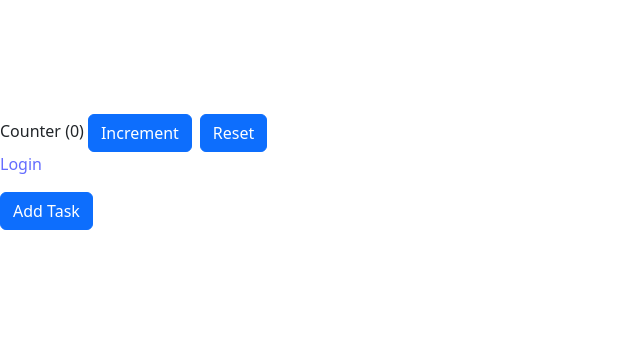
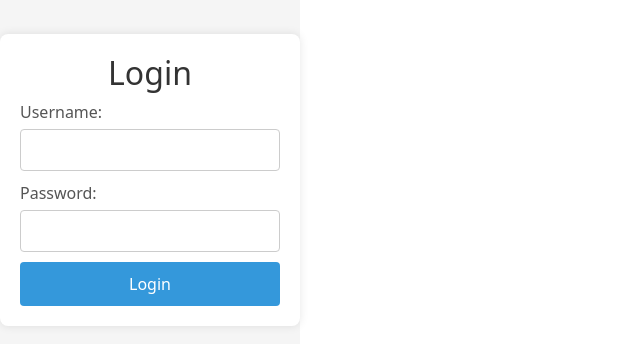
Before and after one commit to mukeshkr123/REACT_DEV_NOTES, a React (Vite) app: page /login in a window 1280 px wide. Shown: the part 220-564 px from the top of the page, without its empty margins (0-640 px from the left). Built offline with nearby package versions, Linux system fonts and the light colour scheme.

Commit message:
Setting Up Routing

```diff
--- a/package.json
+++ b/package.json
@@ -16,6 +16,7 @@
     "bootstrap": "^5.3.2",
     "react": "^18.2.0",
     "react-dom": "^18.2.0",
+    "react-router-dom": "^6.10.0",
     "simple-zustand-devtools": "^1.1.0",
     "zustand": "^4.4.6"
   },
--- a/src/main.tsx
+++ b/src/main.tsx
@@ -1,17 +1,21 @@
 import { QueryClient, QueryClientProvider } from "@tanstack/react-query";
+import { ReactQueryDevtools } from "@tanstack/react-query-devtools";
 import "bootstrap/dist/css/bootstrap.css";
 import React from "react";
 import ReactDOM from "react-dom/client";
-import App from "./App.tsx";
 import "./index.css";
-import { ReactQueryDevtools } from "@tanstack/react-query-devtools";
+
+import router from "./routing/routes.tsx";
 
 const queryClient = new QueryClient();
+
+import { RouterProvider } from "react-router-dom";
 
 ReactDOM.createRoot(document.getElementById("root")!).render(
   <React.StrictMode>
     <QueryClientProvider client={queryClient}>
-      <App />
+      <RouterProvider router={router} />
+
       <ReactQueryDevtools initialIsOpen={false} />
     </QueryClientProvider>
   </React.StrictMode>
--- /dev/null
+++ b/src/pages/home/HomePage.tsx
@@ -0,0 +1,21 @@
+import "./home.module.css"; // Import your stylesheet
+
+const HomePage = () => {
+  return (
+    <div className="home-page">
+      <header>
+        <h1>Welcome to My Website</h1>
+        <p>Discover amazing content and more.</p>
+      </header>
+      <main>
+        {/* Add your content here */}
+        <p>This is the main content of your homepage.</p>
+      </main>
+      <footer>
+        <p>&copy; 2023 Your Website</p>
+      </footer>
+    </div>
+  );
+};
+
+export default HomePage;
--- /dev/null
+++ b/src/pages/home/home.module.css
@@ -0,0 +1,26 @@
+/* HomePage.css */
+
+.home-page {
+  max-width: 800px;
+  margin: 0 auto;
+  padding: 20px;
+  font-family: "Arial", sans-serif;
+}
+
+header {
+  background-color: #3498db;
+  color: #fff;
+  padding: 20px;
+  text-align: center;
+}
+
+main {
+  padding: 20px 0;
+}
+
+footer {
+  margin-top: 20px;
+  padding: 10px 0;
+  text-align: center;
+  background-color: #eee;
+}
--- /dev/null
+++ b/src/pages/login/Login.tsx
@@ -0,0 +1,23 @@
+import React from "react";
+import "./login.css"; // Import your stylesheet
+
+const LoginPage = () => {
+  return (
+    <div className="login-page">
+      <div className="login-container">
+        <h2>Login</h2>
+        <form>
+          <label htmlFor="username">Username:</label>
+          <input type="text" id="username" name="username" />
+
+          <label htmlFor="password">Password:</label>
+          <input type="password" id="password" name="password" />
+
+          <button type="submit">Login</button>
+        </form>
+      </div>
+    </div>
+  );
+};
+
+export default LoginPage;
--- /dev/null
+++ b/src/pages/login/login.css
@@ -0,0 +1,53 @@
+/* LoginPage.css */
+
+.login-page {
+  display: flex;
+  align-items: center;
+  justify-content: center;
+  height: 100vh;
+  background-color: #f5f5f5;
+}
+
+.login-container {
+  background-color: #fff;
+  border-radius: 8px;
+  box-shadow: 0 0 10px rgba(0, 0, 0, 0.1);
+  padding: 20px;
+  width: 300px;
+}
+
+h2 {
+  text-align: center;
+  color: #333;
+}
+
+form {
+  display: flex;
+  flex-direction: column;
+}
+
+label {
+  margin-bottom: 5px;
+  color: #555;
+}
+
+input {
+  padding: 8px;
+  margin-bottom: 10px;
+  border: 1px solid #ccc;
+  border-radius: 4px;
+}
+
+button {
+  padding: 10px;
+  background-color: #3498db;
+  color: #fff;
+  border: none;
+  border-radius: 4px;
+  cursor: pointer;
+  transition: background-color 0.3s;
+}
+
+button:hover {
+  background-color: #217dbb;
+}
--- /dev/null
+++ b/src/routing/routes.tsx
@@ -0,0 +1,16 @@
+import { createBrowserRouter } from "react-router-dom";
+import HomePage from "../pages/home/HomePage";
+import LoginPage from "../pages/login/Login";
+
+const router = createBrowserRouter([
+  {
+    path: "/",
+    element: <HomePage />,
+  },
+  {
+    path: "/login",
+    element: <LoginPage />,
+  },
+]);
+
+export default router;
```
Also changed, not shown: 2 other files (tests, documents, lock files or other folders).
